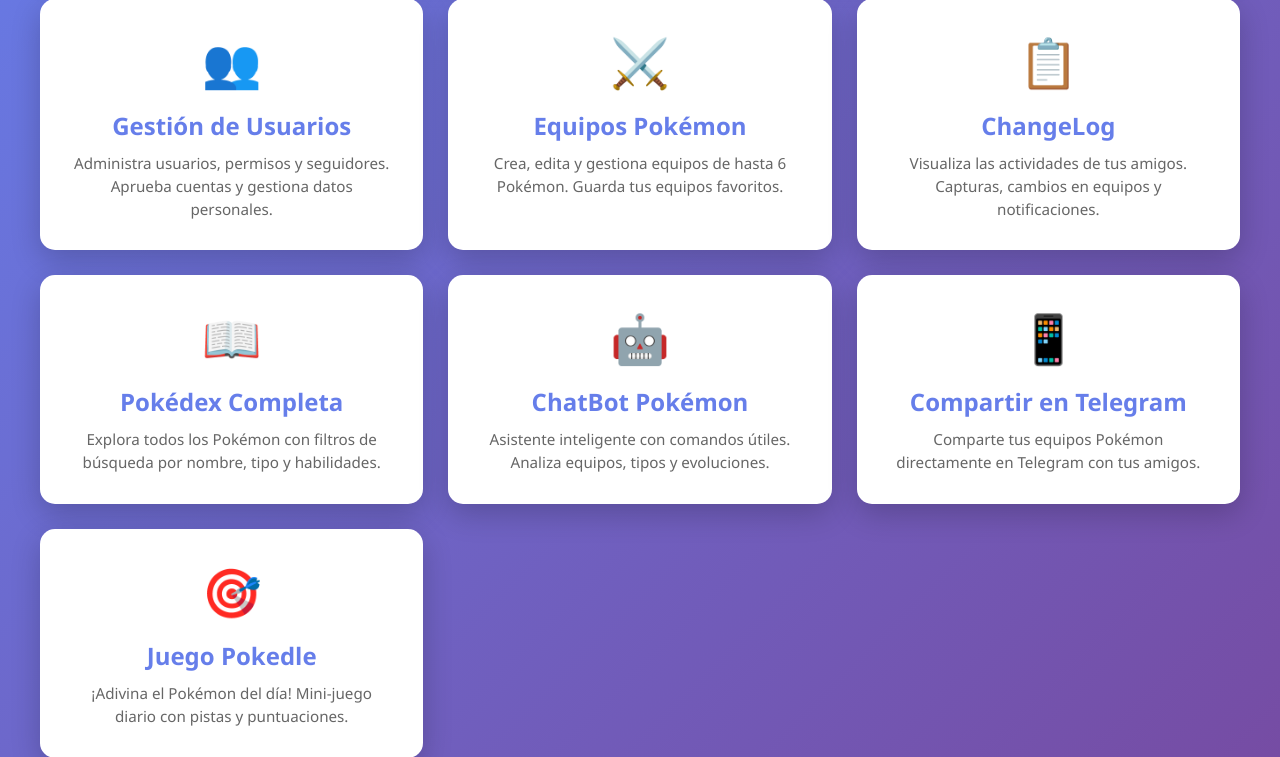
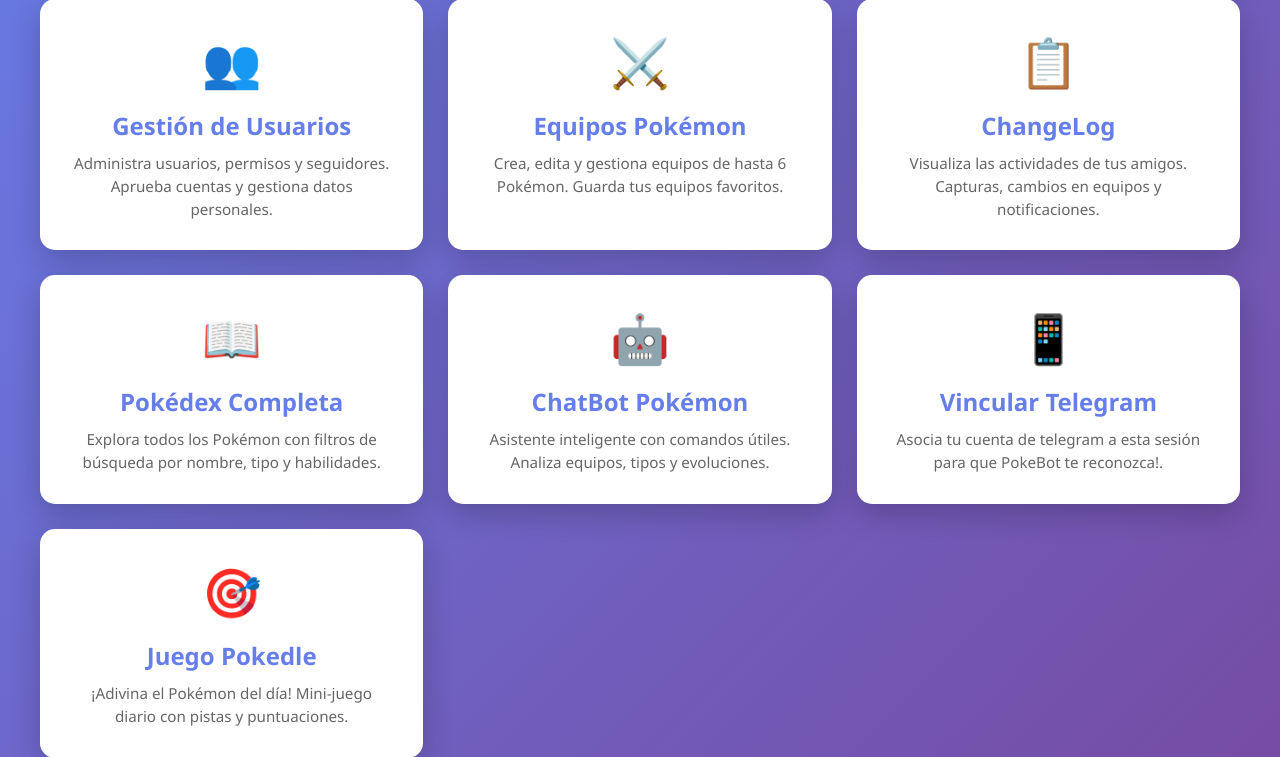
Before and after one commit to AitanaNB/Pokedex, a Flask app: page /dashboard in a window 1280 px wide. Shown: the part 281-1038 px from the top of the page. Run offline with Flask 3, Linux system fonts and the light colour scheme; a user stored in the database is signed in.

Commit message:
Fixes y Retoque narrativo

```diff
--- a/templates/dashboard.html
+++ b/templates/dashboard.html
@@ -73,8 +73,8 @@
             <!-- 6. Compartir en Telegram -->
             <a href="{{ url_for('telegram.share') }}" class="feature-card">
                 <div class="feature-icon">📱</div>
-                <h3>Compartir en Telegram</h3>
-                <p>Comparte tus equipos Pokémon directamente en Telegram con tus amigos.</p>
+                <h3>Vincular Telegram</h3>
+                <p>Asocia tu cuenta de telegram a esta sesión para que PokeBot te reconozca!.</p>
             </a>
 
             <!-- 7. Juego Pokedle -->
```
Also changed, not shown: app/controllers/telegram_controller.py (+7 -10 lines).
